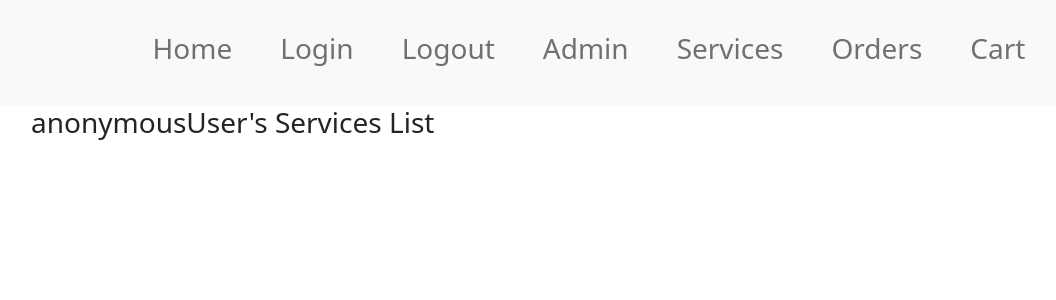
After one commit to AlinBacan/CarDetailing, a Spring Boot app: page /service/menu/ in a window 1280 px wide. The commit adds this page. Shown: the top 300 px of the page, without its empty margins (51-1107 px from the left). Run offline with Spring Boot 4, Linux system fonts and the light colour scheme; data that the repository does not hold is empty; some of the project's set-up classes (security, data sources, template engines, error pages and the like) are left out, and stand-ins take their place; some libraries are stand-ins or nearby versions.

Commit message:
Resolved bug from nav-bar.html (reference to /services), added logged user in .html files, not resolved buttons for add-to-cart (tried hard)

```diff
--- a/src/main/java/ro/sda/javaro35/finalProject/controller/CosmeticServiceController.java
+++ b/src/main/java/ro/sda/javaro35/finalProject/controller/CosmeticServiceController.java
@@ -6,6 +6,7 @@ import org.springframework.ui.Model;
 import org.springframework.validation.Errors;
 import org.springframework.web.bind.annotation.*;
 import ro.sda.javaro35.finalProject.dto.CosmeticServiceDto;
+import ro.sda.javaro35.finalProject.dto.OrderLineDto;
 import ro.sda.javaro35.finalProject.services.CosmeticServiceService;
 
 import javax.validation.Valid;
@@ -51,4 +52,16 @@ public class CosmeticServiceController {
        cosmeticServiceService.deleteById(id);
         return "redirect:/service";
     }
+
+    @GetMapping("/menu/")
+    public String showMenuPage(Model model) {
+        // return a html page with products
+        // add list of products
+        List<CosmeticServiceDto> services = cosmeticServiceService.getAllCosmeticServices();
+        model.addAttribute("services", services);
+        model.addAttribute("orderLine", new OrderLineDto());
+
+        // resolved by the view resolver
+        return "menu";
+    }
 }
--- a/src/main/java/ro/sda/javaro35/finalProject/controller/OrderController.java
+++ b/src/main/java/ro/sda/javaro35/finalProject/controller/OrderController.java
@@ -61,7 +61,7 @@ public class OrderController {
     }
 
 
-    @PostMapping("/order/add{id}")
+    @PostMapping("/add{id}")
     public String add(@PathVariable("id") Integer id, Model model) {
         // check if order exists, if not create one
         Order order = (Order) model.getAttribute("id");
@@ -72,7 +72,7 @@ public class OrderController {
         return "redirect:/order";
     }
 
-    @PostMapping("/order/edit{id}")
+    @PostMapping("/edit{id}")
     public String update(@PathVariable("id") Integer id, Model model) {
         // check if order exists, if not create one
         Order order = (Order) model.getAttribute("id");
--- /dev/null
+++ b/src/main/java/ro/sda/javaro35/finalProject/controller/OrderLineController.java
@@ -0,0 +1,5 @@
+package ro.sda.javaro35.finalProject.controller;
+
+public class OrderLineController {
+    // 15.09.22, nu stiu daca ma ajuta cu ceva
+}
--- a/src/main/resources/templates/fragments/nav-bar.html
+++ b/src/main/resources/templates/fragments/nav-bar.html
@@ -40,7 +40,7 @@
                 <a class="nav-link m-3" th:href="@{/admin/}">Admin</a>
             </li>
             <li class="nav-item active h3">
-                <a class="nav-link m-3" th:href="@{/services/}">Services</a>
+                <a class="nav-link m-3" th:href="@{/service/}">Services</a>
             </li>
 
             <li class="nav-item active h3">
--- /dev/null
+++ b/src/main/resources/templates/menu.html
@@ -0,0 +1,62 @@
+<!DOCTYPE html>
+<html xmlns="http://www.w3.org/1999/xhtml" xmlns:th="http://www.thymeleaf.org" xmlns:sec="http://www.w3.org/1999/xhtml">
+
+<head>
+    <meta charset="utf-8"/>
+    <title>Menu</title>
+    <link rel="stylesheet" href="https://cdn.jsdelivr.net/npm/bootstrap@5.1.3/dist/css/bootstrap.min.css"
+          integrity="sha384-1BmE4kWBq78iYhFldvKuhfTAU6auU8tT94WrHftjDbrCEXSU1oBoqyl2QvZ6jIW3" crossorigin="anonymous">
+    <link rel="stylesheet" href="https://cdn.jsdelivr.net/npm/bootstrap-icons@1.6.0/font/bootstrap-icons.css"
+          integrity="sha384-7ynz3n3tAGNUYFZD3cWe5PDcE36xj85vyFkawcF6tIwxvIecqKvfwLiaFdizhPpN" crossorigin="anonymous">
+    <script src="https://cdn.jsdelivr.net/npm/bootstrap@5.1.3/dist/js/bootstrap.bundle.min.js"
+            integrity="sha384-ka7Sk0Gln4gmtz2MlQnikT1wXgYsOg+OMhuP+IlRH9sENBO0LRn5q+8nbTov4+1p"
+            crossorigin="anonymous"></script>
+</head>
+
+<body>
+
+<div th:replace="fragments/nav-bar :: navBar"/>
+
+
+<section>
+    <div class="container">
+        <div class="row justify-content-between">
+            <div class="col-lg-12">
+                <div class="tab-content" id="myTabContent">
+                    <div class="tab-panel fade show active single-member" id="Special" role="tabpanel"
+                         aria-labelledby="Special-tab">
+                        <div class="row">
+                            <h3 class="jumbotron">
+                                <span sec:authentication="name"></span>'s Services List
+                            </h3>
+                            <div class="col-sm-12">
+                                <div th:each="cosmeticService : ${services}">
+                                    <div class="media-body align-self-center">
+
+                                        <h3 th:text="${cosmeticService.name}"></h3>
+                                        <form method="get"
+                                              th:action="@{/shoppingCart/addService/{id}(id=${cosmeticService.id})}"
+                                              th:object="${orderLine}">
+                                            <input th:field="*{quantity}" type="number" style="width:60px;"/>
+                                            <div class="d-flex my-1 justify-content-center align-items-center">
+                                                <h5 th:text="${cosmeticService.price}" class="" style="margin-left: 30px; margin-bottom: 0;">50 ron</h5><span
+                                                    class="my-1">&nbsp;ron</span>
+                                                <!--                                                <input type="submit" class="btn btn-primary btn-lg mx-5 "/>-->
+                                                <button class="btn btn-primary btn-lg mx-5">Add to cart</button>
+                                                <!--                                                <i />class="bi bi-cart4 "-->
+                                            </div>
+                                        </form>
+                                    </div>
+                                </div>
+
+                            </div>
+                        </div>
+                    </div>
+                </div>
+            </div>
+        </div>
+    </div>
+</section>
+</body>
+
+</html>
--- a/src/main/resources/templates/service-add.html
+++ b/src/main/resources/templates/service-add.html
@@ -1,5 +1,5 @@
 <!DOCTYPE html>
-<html xmlns="http://www.w3.org/1999/xhtml" xmlns:th="http://www.thymeleaf.org">
+<html xmlns="http://www.w3.org/1999/xhtml" xmlns:th="http://www.thymeleaf.org" xmlns:sec="http://www.w3.org/1999/xhtml">
 
 <head>
     <meta charset="utf-8" />
@@ -13,6 +13,9 @@
 
     <div class="d-flex flex-column justify-content-center align-items-center m-5 p-5 mw-75">
         <h1>Create new service</h1>
+        <h3 class="jumbotron">
+            <span sec:authentication="name"></span>'s Services List
+        </h3>
         <div>
             <form method="post" th:action="@{/service/create}" th:object="${form}">
                 <div class="input-group mb-3">
--- a/src/main/resources/templates/service-edit.html
+++ b/src/main/resources/templates/service-edit.html
@@ -1,5 +1,5 @@
 <!DOCTYPE html>
-<html xmlns="http://www.w3.org/1999/xhtml" xmlns:th="http://www.thymeleaf.org">
+<html xmlns="http://www.w3.org/1999/xhtml" xmlns:th="http://www.thymeleaf.org" xmlns:sec="http://www.w3.org/1999/xhtml">
 
 <head>
     <meta charset="utf-8" />
@@ -15,6 +15,9 @@
 
     <div class="d-flex flex-column justify-content-center align-items-center m-5 p-5 mw-75">
         <h1>Edit service</h1>
+        <h3 class="jumbotron">
+            <span sec:authentication="name"></span>'s Services List
+        </h3>
 
         <div>
             <form method="post" th:action="@{/service/create}" th:object="${Form}">
--- a/src/main/resources/templates/services.html
+++ b/src/main/resources/templates/services.html
@@ -20,6 +20,9 @@
 <div class="d-flex flex-column justify-content-center align-items-center p-5" style="max-width: 1200px; margin: auto">
 
     <h1>Services list</h1>
+    <h3 class="jumbotron">
+        <span sec:authentication="name"></span>'s Services List
+    </h3>
 
     <a sec:authorize="hasRole('ADMIN')" th:href="@{/service/create}" class="btn btn-dark m-5">Create service</a>
 
--- a/src/main/resources/templates/shoppingCart.html
+++ b/src/main/resources/templates/shoppingCart.html
@@ -37,15 +37,15 @@
             <a th:href="@{'/shoppingCart/removeService/{id}'(id=${cosmeticService.getKey().id})}">
 
                 <!-- VEZI URL removeCosmeticService!!! -->
-
                 <button type="button" class="btn btn-primary" th:text="Remove">Remove</button>
             </a>
         </div>
-        <br></br>
+        <br>
     </div>
+
     <div class="row panel-body">
         <h2 class="col-md-11" th:inline="text">Total: [[${total}]]</h2>
-        <a th:href="@{'/shoppingCart'}" class="col-md-1">
+        <a th:href="@{'/shoppingCart/checkout'}" class="col-md-1">
             <button type="button" class="btn btn-danger" th:text="Checkout">Checkout</button>
         </a>
     </div>
--- a/src/main/resources/templates/user-edit.html
+++ b/src/main/resources/templates/user-edit.html
@@ -1,6 +1,6 @@
 <!DOCTYPE html>
 <html xmlns="http://www.w3.org/1999/xhtml"
-      xmlns:th="http://www.thymeleaf.org">
+      xmlns:th="http://www.thymeleaf.org" xmlns:sec="http://www.w3.org/1999/xhtml">
 <head>
     <meta charset="utf-8" />
     <title>Products</title>
@@ -15,6 +15,9 @@
 <div class="d-flex flex-column justify-content-center align-items-center p-5" style="max-width: 1200px; margin: auto">
 
 <h1>Edit user</h1>
+    <h3 class="jumbotron">
+        <span sec:authentication="name"></span>'s Users List
+    </h3>
 
     <div>
         <form method="post" th:action="@{/users/create}" th:object="${userForm}">
--- a/src/main/resources/templates/users.html
+++ b/src/main/resources/templates/users.html
@@ -1,6 +1,6 @@
 <!DOCTYPE html>
 <html xmlns="http://www.w3.org/1999/xhtml"
-      xmlns:th="http://www.thymeleaf.org">
+      xmlns:th="http://www.thymeleaf.org" xmlns:sec="http://www.w3.org/1999/xhtml">
 <head>
     <meta charset="utf-8" />
     <title>Products</title>
@@ -15,6 +15,9 @@
 <div class="d-flex flex-column justify-content-center align-items-center p-5" style="max-width: 1200px; margin: auto">
 
     <h1>Users list</h1>
+    <h3 class="jumbotron">
+        <span sec:authentication="name"></span>'s Users List
+    </h3>
 
     <a th:href="@{/users/create}">Create user</a>
 
```
Also changed, not shown: src/main/resources/templates/user_create.html (+5 -2 lines).
